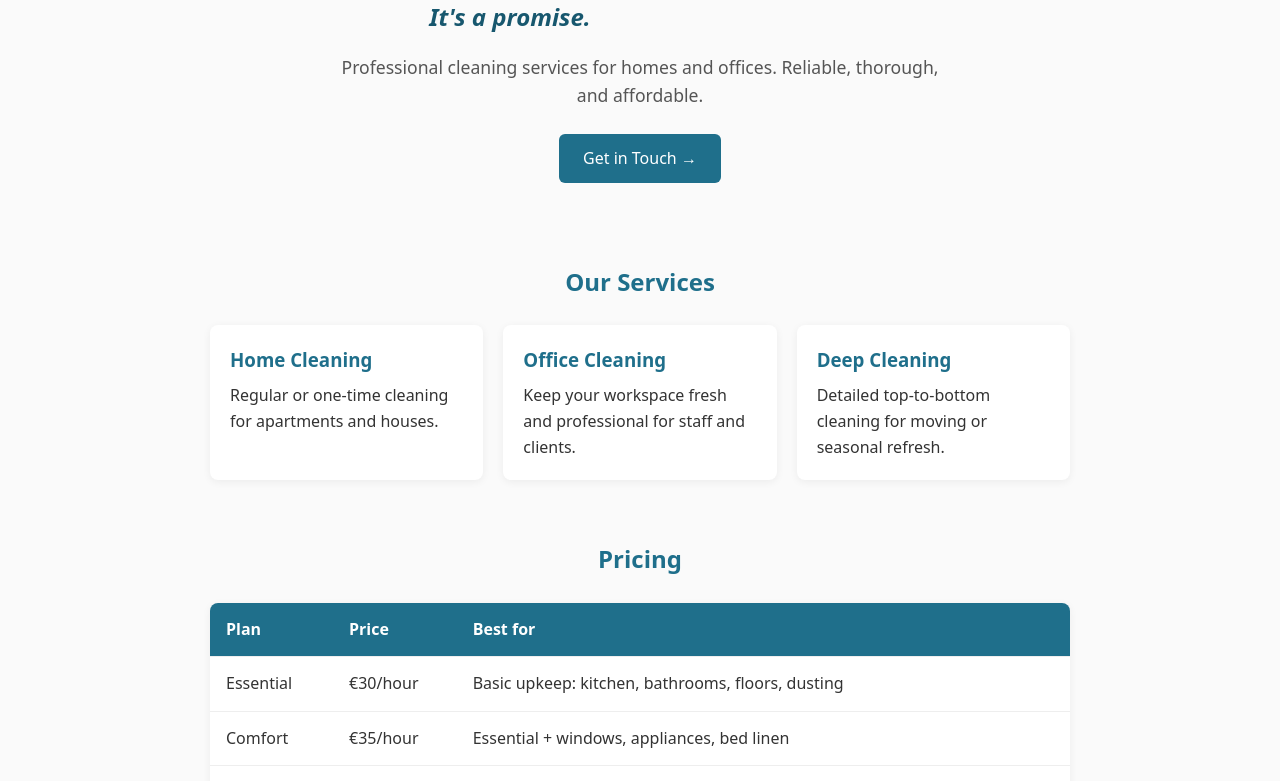
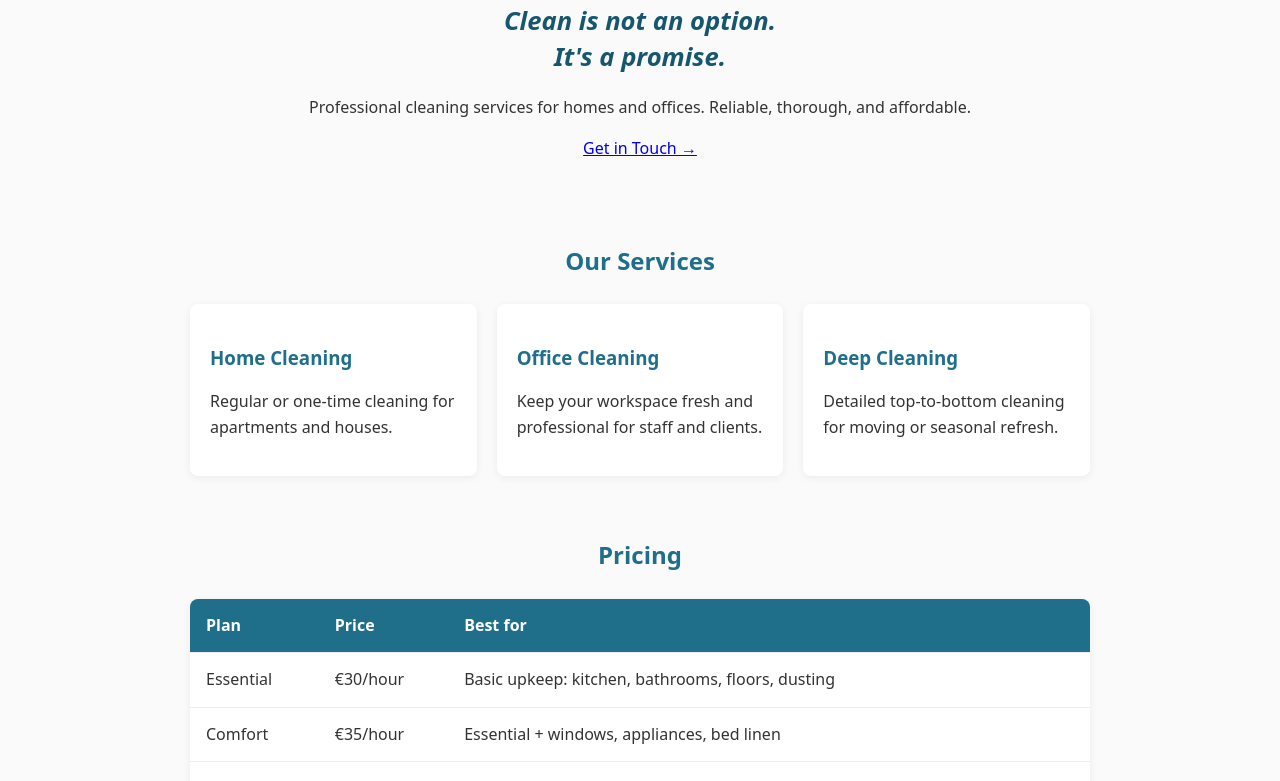
Before and after one commit to juliepiao0547-crypto/spotless--company, a plain HTML site: page index.html in a window 1280 px wide. Shown: the part 249-1030 px from the top of the page. Drawn offline with Linux system fonts and the light colour scheme.

Commit message:
Update style.css

```diff
--- a/style.css
+++ b/style.css
@@ -1,4 +1,4 @@
-* { box-sizing: border-box; margin: 0; padding: 0; }
+””* { box-sizing: border-box; margin: 0; padding: 0; }
 body { font-family: system-ui, sans-serif; line-height: 1.6; color: #333; background: #fafafa; }
 
 nav {
@@ -16,16 +16,17 @@ main { max-width: 900px; margin: 0 auto; padding: 40px 20px; }
 .hero { text-align: center; padding: 40px 0 20px; }
 .hero h1 { font-size: 2.2rem; margin-bottom: 12px; color: #1f6f8b; }
 .hero .slogan {
-  font-size: 1.5rem; font-weight: 700; font-style: italic;
-  color: #17576e; margin: 16px 0 20px; line-height: 1.4;
+  display: flex;
+  flex-direction: column;
+  align-items: center;
+  justify-content: center;
+  font-size: 1.6rem;
+  font-weight: 700;
+  font-style: italic;
+  color: #17576e;
+  margin: 16px 0 20px;
+  line-height: 1.4;
 }
-.hero p { font-size: 1.1rem; color: #555; max-width: 600px; margin: 0 auto; }
-
-.btn {
-  display: inline-block; margin-top: 24px; padding: 12px 24px;
-  background: #1f6f8b; color: #fff; text-decoration: none; border-radius: 6px;
-}
-.btn:hover { background: #17576e; }
 
 /* Services */
 .services { margin-top: 60px; }
```
